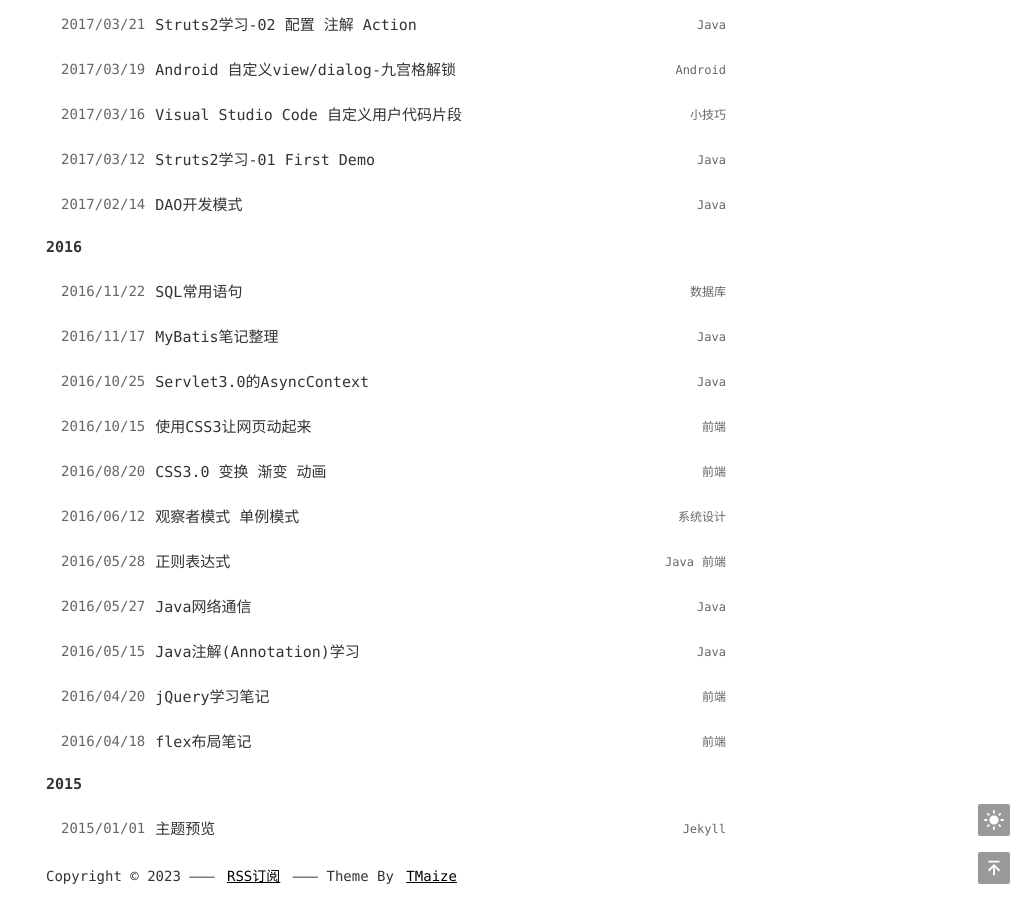
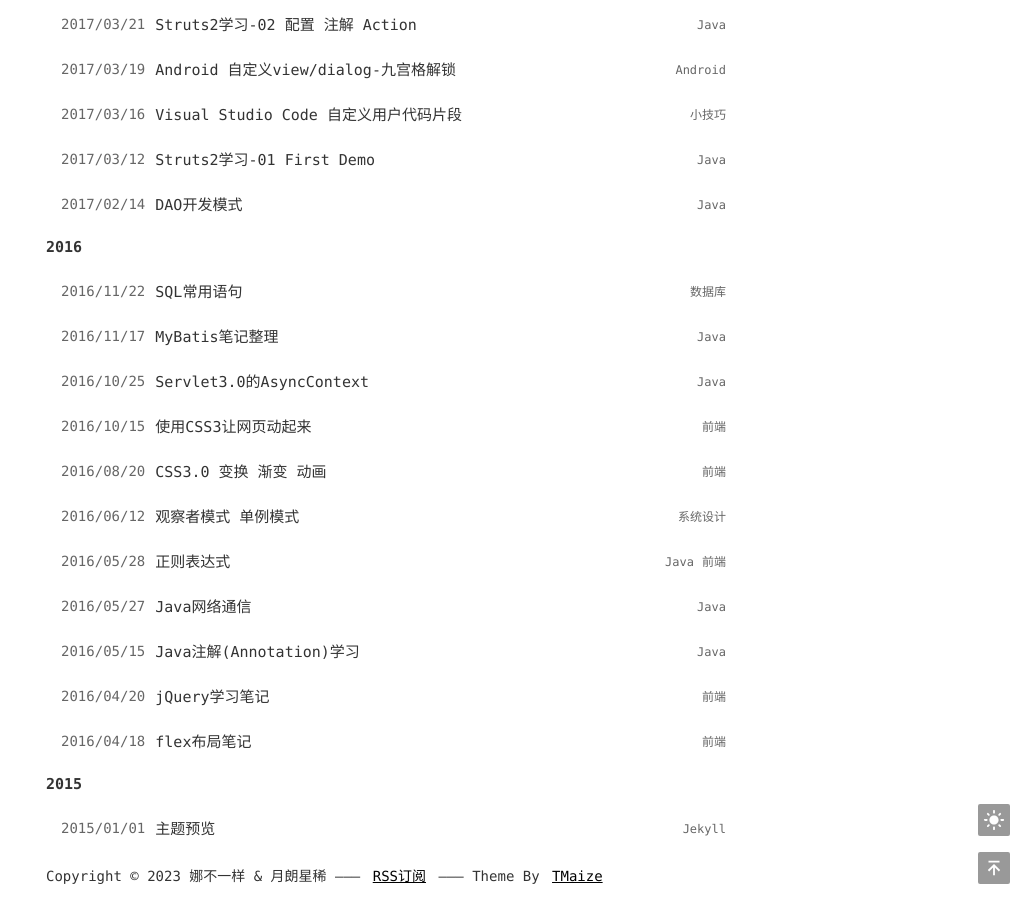
Before and after one commit to nksmiles/nksmiles.github.io, a Jekyll site: the page built from index.html, in a window 1280 px wide and 900 px high, scrolled down 5136 px. Shown: the whole window, without its empty margins (254-1280 px from the left). Built offline with Jekyll 4.4.1, drawn with Linux system fonts in a browser that asks for light colours.

Commit message:
Update _config.yml

```diff
--- a/_config.yml
+++ b/_config.yml
@@ -5,7 +5,7 @@ title: 娜不一样 & 月朗星稀
 description: Never forget your hopes and dreams.
 keywords: 娜不一样,月朗星稀,OpenWrt,Linux,Windows
 author: Eina & Vico
-footerText: 'Copyright © 2023'
+footerText: 'Copyright © 2023 娜不一样 & 月朗星稀'
 
 # 这些不要动
 permalink: /posts/:year/:month/:day/:title.html
```
